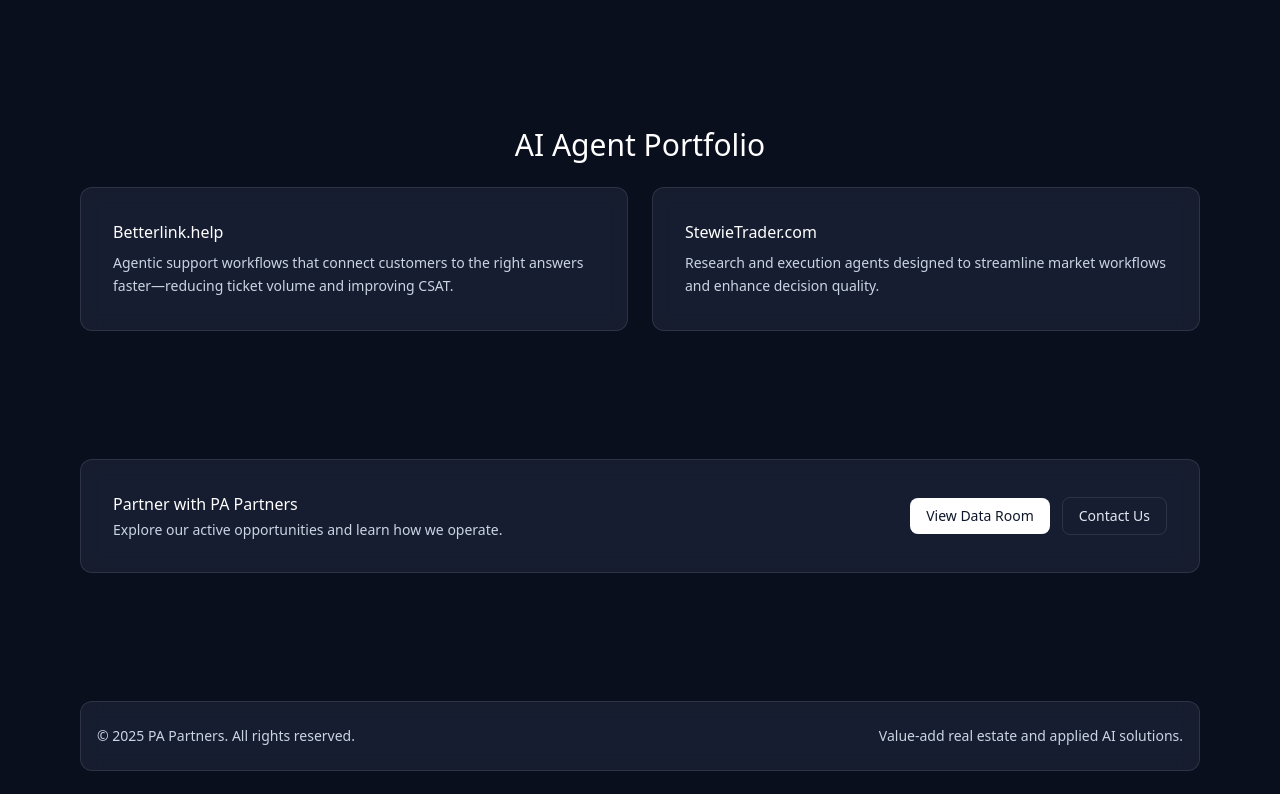
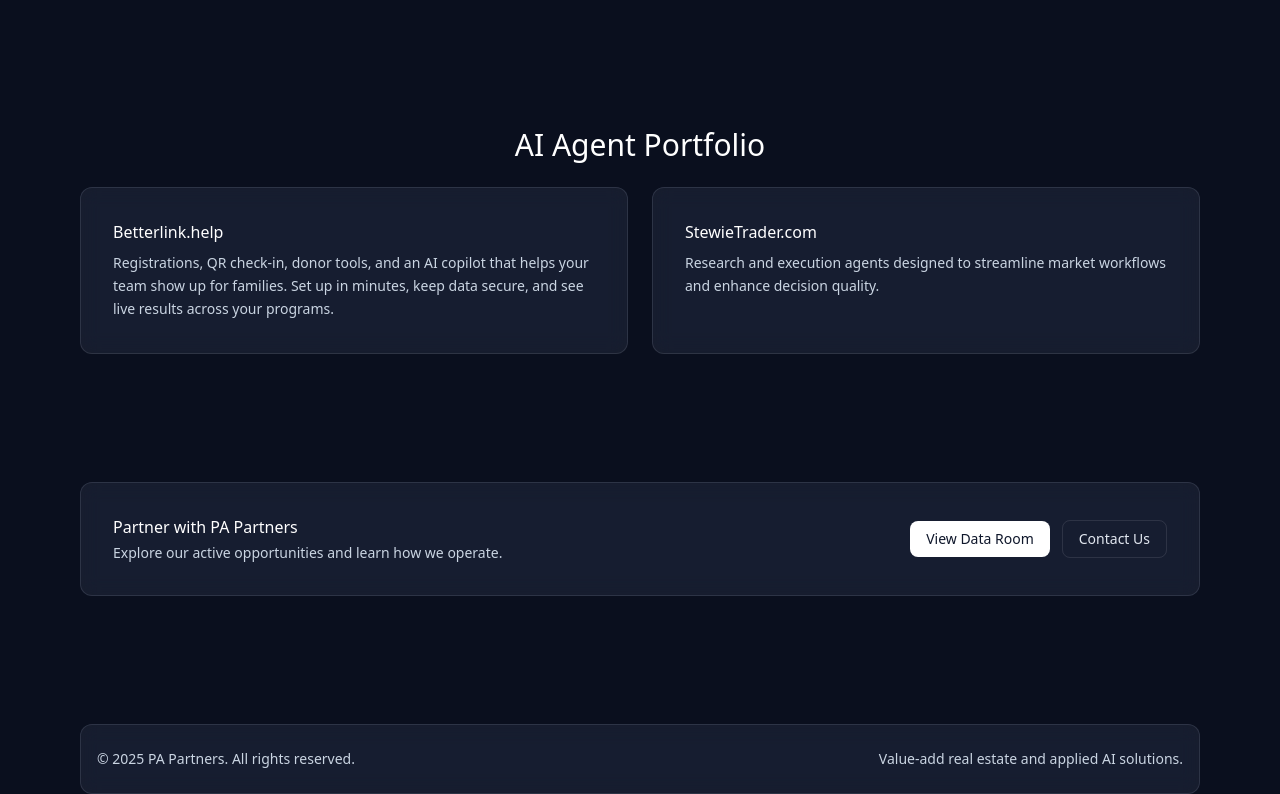
Before and after one commit to papartners25/website, a Next.js app in the folder pa-partners-new/: page /about in a window 1280 px wide. Shown: the part 1179-1973 px from the top of the page. Before the commit the page ends 1950 px from the top, so only its background shows below. Built offline with nearby package versions, Linux system fonts and the light colour scheme.

Commit message:
content: Update BetterLink description on about page
- Updated description to focus on nonprofit-specific features
- Highlights registrations, QR check-in, donor tools, and AI copilot
- Emphasizes ease of setup and security

```diff
--- a/pa-partners-new/src/app/(marketing)/about/page.tsx
+++ b/pa-partners-new/src/app/(marketing)/about/page.tsx
@@ -91,8 +91,7 @@
             >
               <h3 className="text-white font-medium">Betterlink.help</h3>
               <p className="text-slate-300 text-sm mt-2 leading-relaxed">
-                Agentic support workflows that connect customers to the right answers faster—reducing
-                ticket volume and improving CSAT.
+                Registrations, QR check‑in, donor tools, and an AI copilot that helps your team show up for families. Set up in minutes, keep data secure, and see live results across your programs.
               </p>
             </a>
             <a
```
